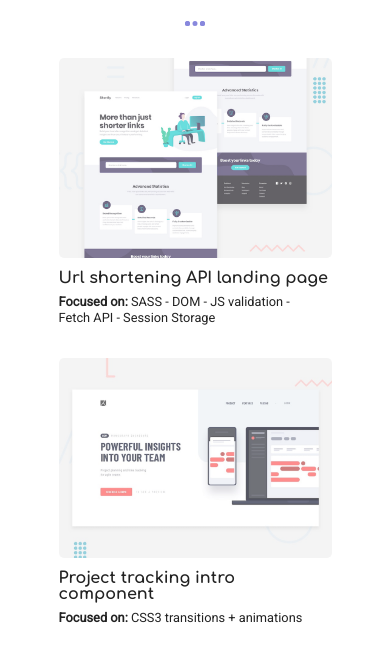
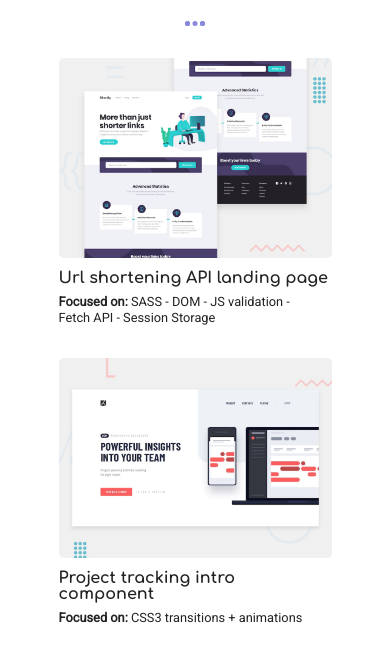
Before and after one commit to AndreaLecuona/Frontend_mentor_challenges, a plain HTML site: page index.html in a window 390 px wide. Shown: the part 105-760 px from the top of the page. Drawn offline with Linux system fonts and the light colour scheme.

Commit message:
Update styles.css

```diff
--- a/styles.css
+++ b/styles.css
@@ -120,6 +120,9 @@ footer i:hover{
     .grid-projects{
         grid-template-columns: repeat(3, 1fr);
     }
+    .img-container img{
+    opacity: 100%;
+    }
     .card-style .project-name{
         font-size: 0.8rem;
         line-height: 1rem;
```
